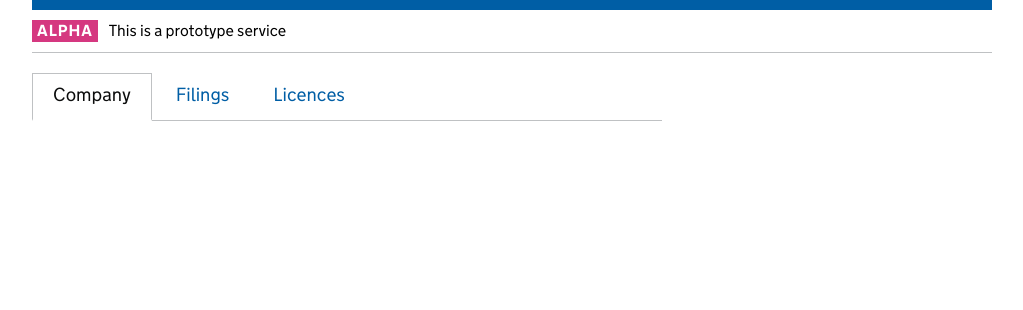
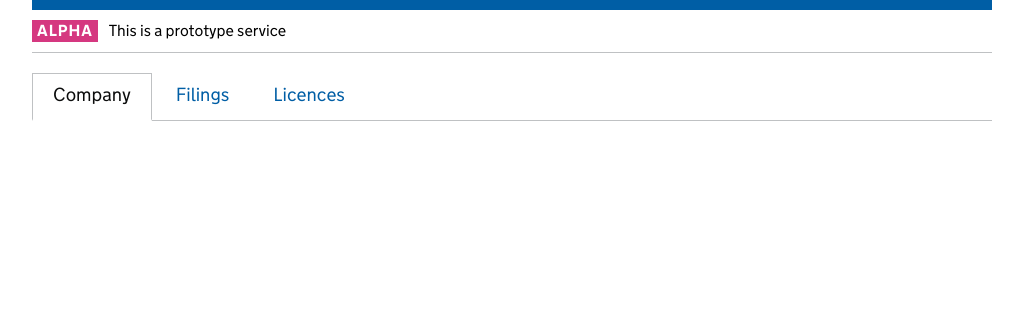
Before and after one commit to openregister/organisations-demo, a Flask app: template organisations_demo/templates/company.html in a window 1280 px wide. Shown: the part 53-363 px from the top of the page, without its empty margins (128-1151 px from the left). Run offline with Flask 2, Linux system fonts and the light colour scheme; the template is opened without the code that fills it, so the values that code supplies are empty; parts of the project's set-up code (start-up, migrations or seed data) failed here and were passed over; some libraries are stand-ins or nearby versions.

Commit message:
no need for company page to be in grid

```diff
--- a/organisations_demo/templates/company.html
+++ b/organisations_demo/templates/company.html
@@ -1,8 +1,7 @@
 
 {% extends "govuk_template.html" %}
 {% block content %}
-    <div class="grid-row">
-      <div class="column-two-thirds">
+
   <div id="company-details">
     <ul class="tabs">
       <li><a href="#company-tab">Company</a></li>
@@ -21,8 +20,7 @@
         <p>Some stuff from approved premises</p>
     </div>
   </div>
-      </div>
-    </div>
+
 {% endblock %}
 {% block body_end %}
   <script src="http://code.jquery.com/jquery-1.10.2.js"></script>
```
Lines whose indentation alone changed are shown as unchanged.
